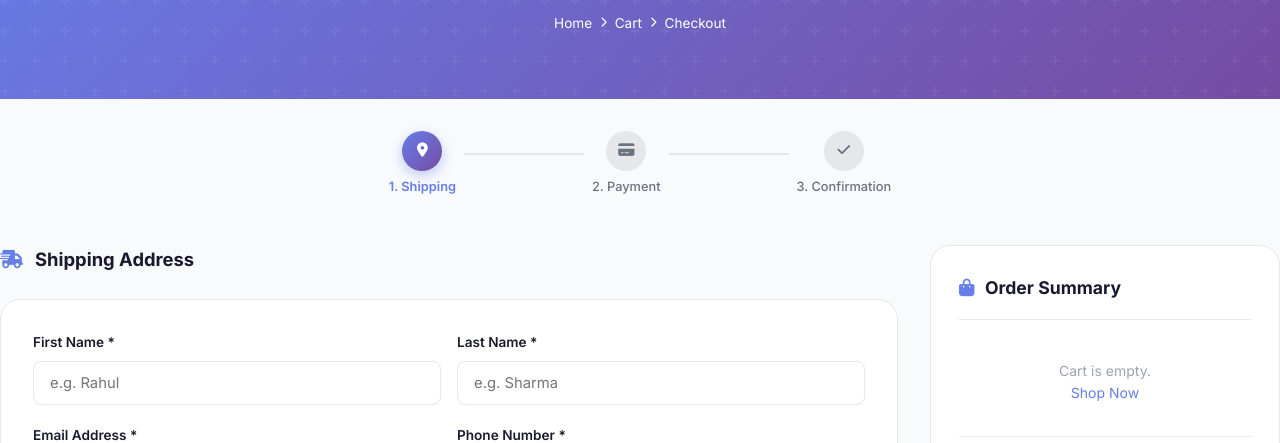
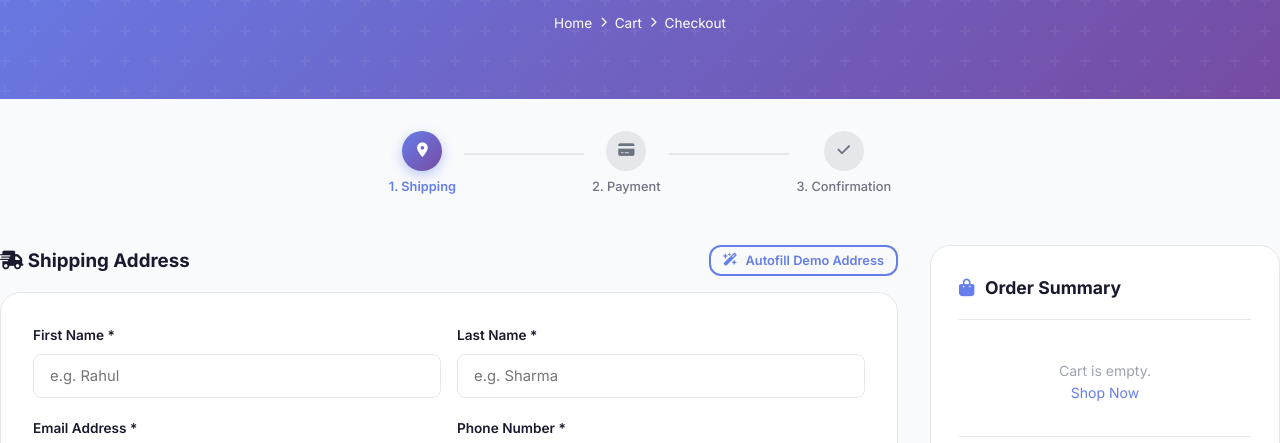
Before and after one commit to AkashAS1102/Shopping-website-frontend, a plain HTML site: page checkout.html in a window 1280 px wide. Shown: the part 296-739 px from the top of the page. Drawn offline with Linux system fonts and the light colour scheme.

Commit message:
Add files via upload

```diff
--- a/checkout.html
+++ b/checkout.html
@@ -97,7 +97,10 @@
 
       <!-- STEP 1: SHIPPING ADDRESS -->
       <div class="checkout-section active" id="formStep1">
-        <h3><i class="fas fa-truck-fast"></i> Shipping Address</h3>
+        <div style="display:flex;justify-content:space-between;align-items:center;margin-bottom:1rem;flex-wrap:wrap;gap:.5rem;">
+          <h3 style="margin-bottom:0;"><i class="fas fa-truck-fast"></i> Shipping Address</h3>
+          <button type="button" class="btn btn-outline" id="demoFillBtn" style="padding:.35rem .75rem;font-size:.8rem;"><i class="fas fa-wand-magic-sparkles"></i> Autofill Demo Address</button>
+        </div>
         <form id="addressForm" class="checkout-form">
           <div class="form-row">
             <div class="form-group">
```
